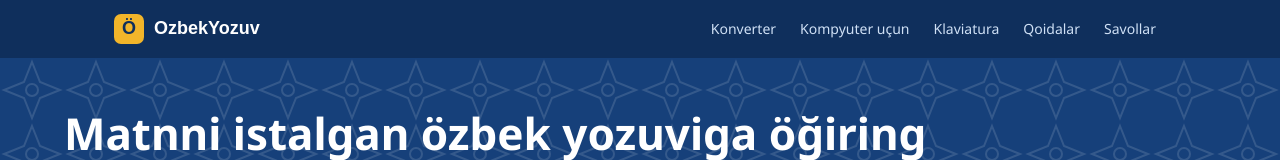
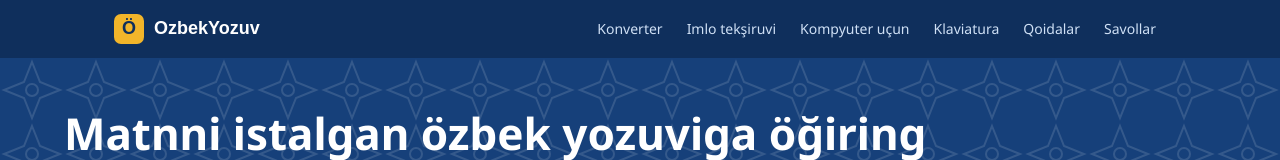
Before and after one commit to dqalandarov9897-blip/OzbekYozuv, a plain HTML site: page docs/index.html in a window 1280 px wide. Shown: the top 160 px of the page. Drawn offline with Linux system fonts and the light colour scheme; a web font is replaced by a local one.

Commit message:
Bosh sahifaga imlo tekshiruvi havolasi

```diff
--- a/docs/index.html
+++ b/docs/index.html
@@ -103,7 +103,7 @@ footer .wrap{display:flex;flex-wrap:wrap;gap:10px 24px;justify-content:space-bet
 <header class="top"><div class="wrap">
   <a class="logo" href="#konverter"><i>Ö</i>OzbekYozuv</a>
   <nav class="nav">
-    <a href="#konverter">Konverter</a><a href="#kompyuter">Kompyuter uçun</a><a href="#klaviatura">Klaviatura</a><a href="#qoidalar">Qoidalar</a><a href="#savollar">Savollar</a>
+    <a href="#konverter">Konverter</a><a href="imlo.html">Imlo tekşiruvi</a><a href="#kompyuter">Kompyuter uçun</a><a href="#klaviatura">Klaviatura</a><a href="#qoidalar">Qoidalar</a><a href="#savollar">Savollar</a>
   </nav>
 </div></header>
 
```
